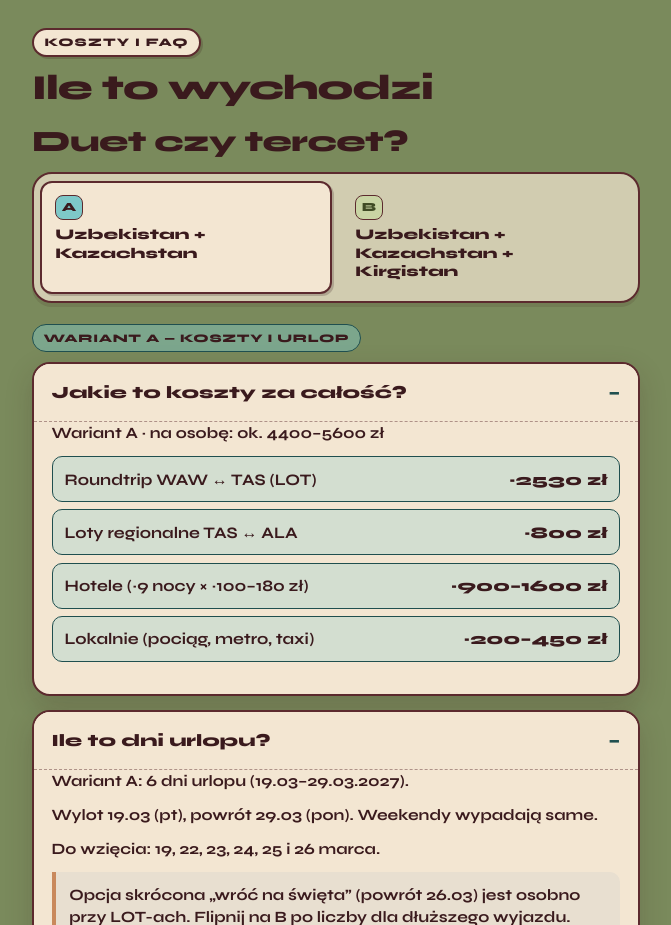
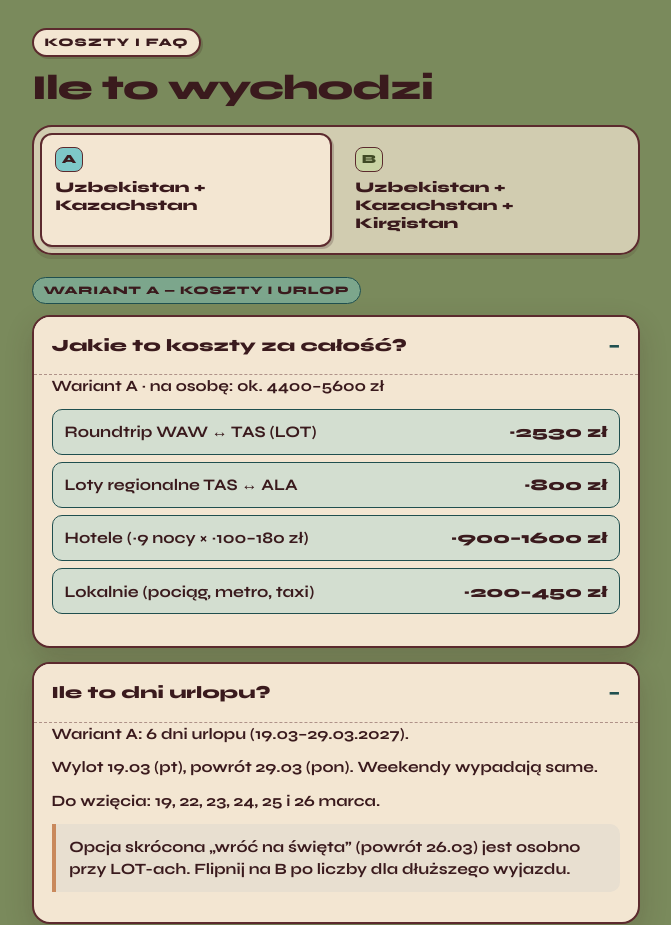
Before and after one commit to kalinatyrkiel/uzbektrip, a website built with Vite: page index.html in a window 1280 px wide. Shown: the part 4880-5805 px from the top of the page, without its empty margins (304-975 px from the left). Built offline with nearby package versions, Linux system fonts and the light colour scheme; files whose address does not match are found by name.

Commit message:
Drop Duet czy tercet under costs FAQ
Keep the A/B cost toggle; remove the duplicate subheading under Ile to
wychodzi.

```diff
--- a/index.html
+++ b/index.html
@@ -593,9 +593,6 @@
         <section class="section faq" id="faq">
           <p class="eyebrow">Koszty i FAQ</p>
           <h2>Ile to wychodzi</h2>
-          <p class="variant-bar__title variant-bar__title--inline">
-            Duet czy tercet?
-          </p>
           <div
             class="variant-toggle"
             role="tablist"
```
